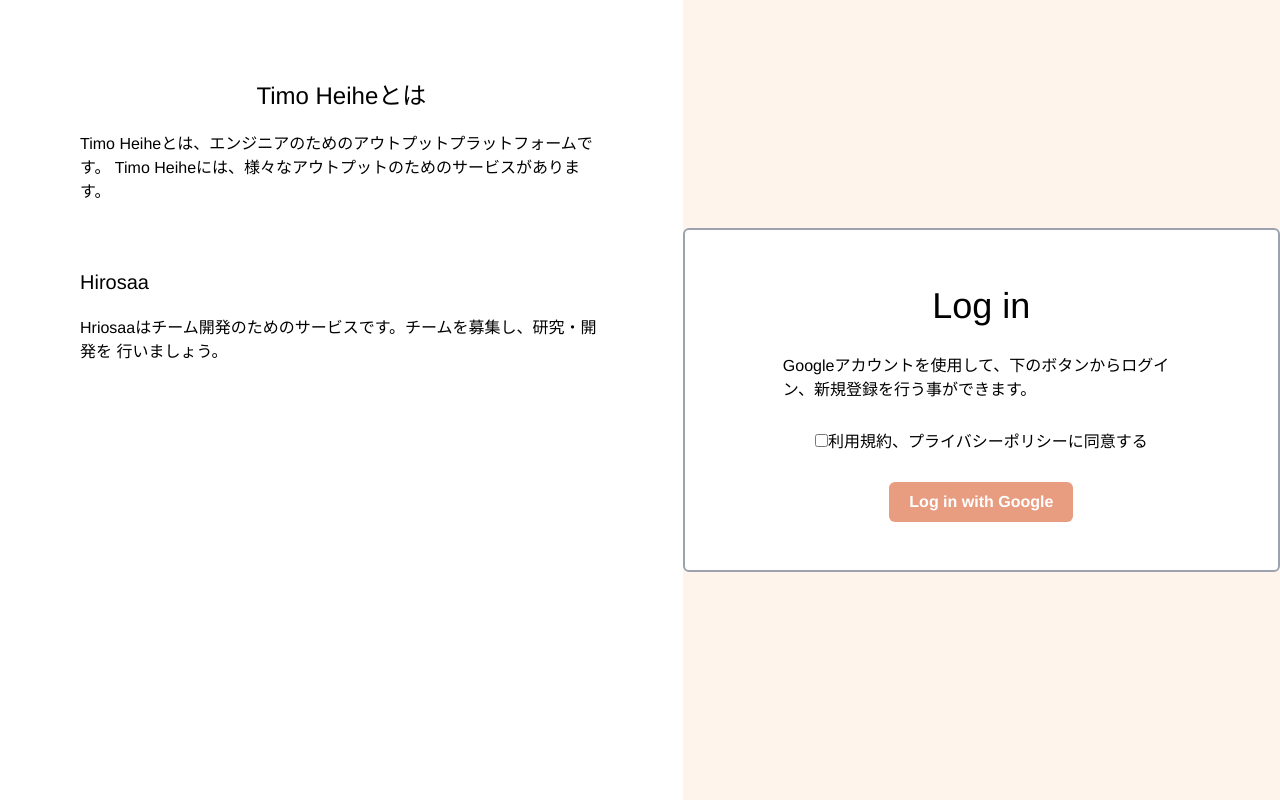
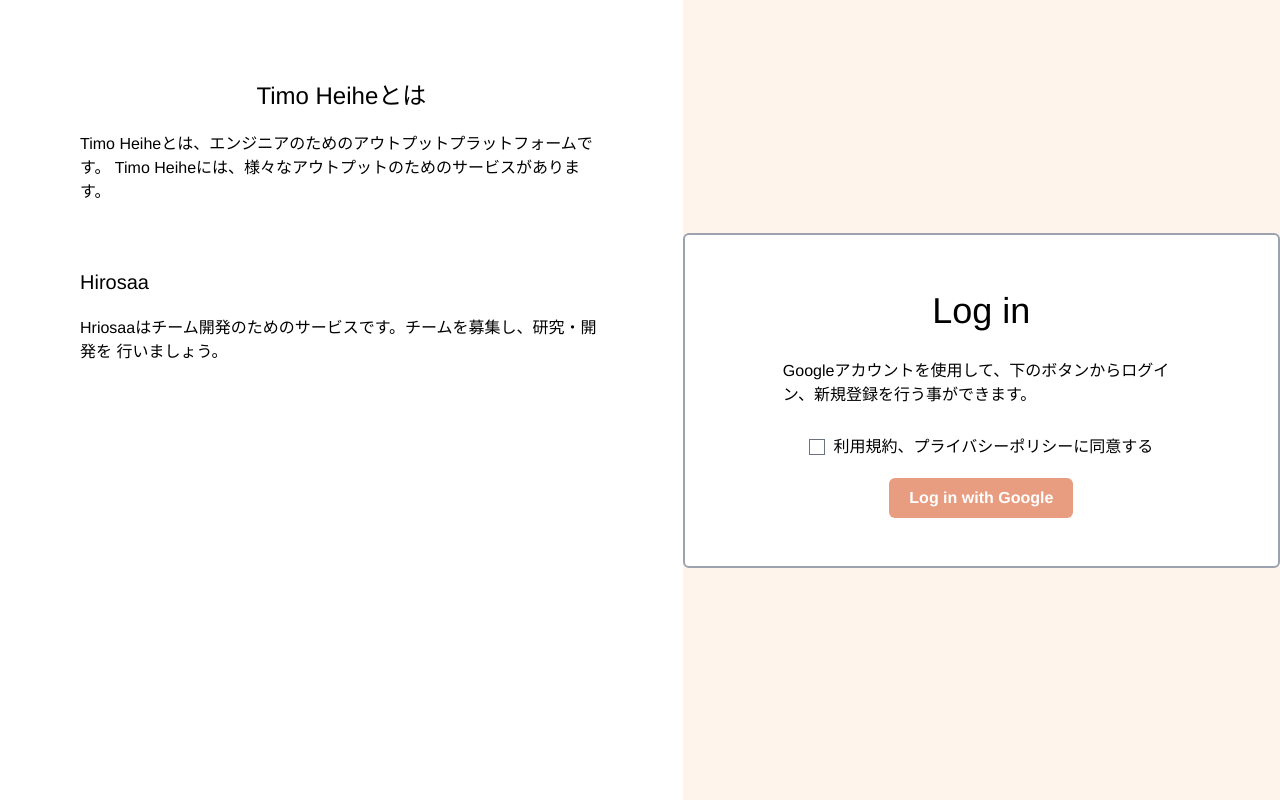
Before and after one commit to show-coco/timo-heihe, a Next.js app in the folder client/: page /login in a window 1280 px wide. Built offline with nearby package versions, Linux system fonts and the light colour scheme.

Commit message:
feat: Create checkbox component

```diff
--- /dev/null
+++ b/client/components/checkbox/checkbox.tsx
@@ -0,0 +1,16 @@
+import React from "react";
+
+type CheckBoxProps = {
+  children: React.ReactNode;
+};
+
+export const Checkbox: React.FC<CheckBoxProps> = ({
+  children,
+}: CheckBoxProps) => {
+  return (
+    <label className="inline-flex items-center">
+      <input type="checkbox" className="form-checkbox text-orange-500" />
+      <div className="ml-2">{children}</div>
+    </label>
+  );
+};
--- a/client/package.json
+++ b/client/package.json
@@ -12,6 +12,7 @@
     "lint:fix": "eslint --fix . --ext .ts,.js,.tsx,.jsx"
   },
   "dependencies": {
+    "@tailwindcss/forms": "^0.2.1",
     "@tailwindcss/postcss7-compat": "^2.0.2",
     "autoprefixer": "^9",
     "next": "10.0.5",
--- a/client/pages/login.tsx
+++ b/client/pages/login.tsx
@@ -1,5 +1,6 @@
 import React from "react";
 import { Button } from "../components/button/button";
+import { Checkbox } from "../components/checkbox/checkbox";
 
 function Login() {
   return (
@@ -29,10 +30,9 @@
               Googleアカウントを使用して、下のボタンからログイン、新規登録を行う事ができます。
             </p>
           </div>
-          <p className="my-3">
-            <input type="checkbox" />
-            利用規約、プライバシーポリシーに同意する
-          </p>
+          <div>
+            <Checkbox>利用規約、プライバシーポリシーに同意する</Checkbox>
+          </div>
           <Button className="my-4">Log in with Google</Button>
         </div>
       </div>
--- a/client/tailwind.config.js
+++ b/client/tailwind.config.js
@@ -36,5 +36,5 @@
   variants: {
     extend: {},
   },
-  plugins: [],
+  plugins: [require("@tailwindcss/forms")],
 };
```
Also changed, not shown: 2 other files (tests, documents, lock files or other folders).
